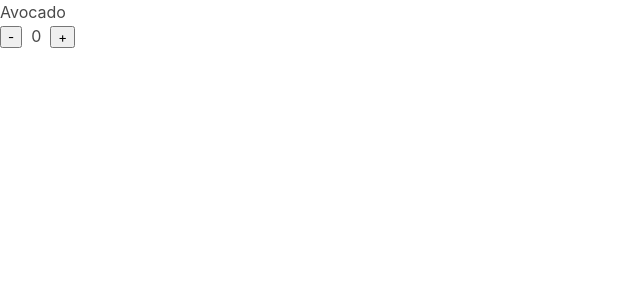
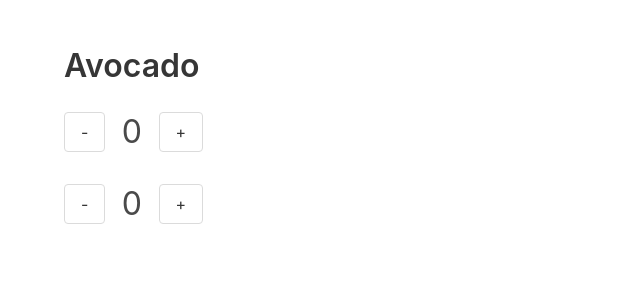
Before and after one commit to isamusuzuki/robotgon-vuejs, a Vue app: page / in a window 1280 px wide. Shown: the top 300 px of the page, without its empty margins (0-640 px from the left). Built offline with nearby package versions, Linux system fonts and the light colour scheme.

Commit message:
feat: 同じhooksを使うコンポーネントを2つ取り付ける

```diff
--- a/src/App.vue
+++ b/src/App.vue
@@ -1,21 +1,18 @@
 <template>
-    <h1>Avocado</h1>
-    <div>
-        <button @click="decrement">-</button>&nbsp;
-        <span v-text="count" />&nbsp;
-        <button @click="increment">+</button>
-    </div>
+    <section class="section">
+        <div class="container">
+            <h1 class="title block">Avocado</h1>
+            <counter></counter>
+            <counter></counter>
+        </div>
+    </section>
 </template>
 
 <script lang="ts">
 import { defineComponent } from 'vue'
-import { useCount } from './hooks/useCount'
+import Counter from './components/Counter.vue'
 export default defineComponent({
     name: 'App',
-    setup() {
-        return {
-            ...useCount()
-        }
-    }
+    components: { Counter },
 })
 </script>
--- /dev/null
+++ b/src/components/Counter.vue
@@ -0,0 +1,22 @@
+<template>
+    <nav class="level">
+        <div class="level-left">
+                <button class="level-item button is-outlined" @click="decrement">-</button>&nbsp;
+                <span class="level-item is-size-3" v-text="count" />&nbsp;
+                <button class="level-item button is-outlined" @click="increment">+</button>
+        </div>
+    </nav>
+</template>
+
+<script lang="ts">
+import { defineComponent } from 'vue'
+import { useCount } from '../hooks/useCount'
+export default defineComponent({
+    name: 'Counter',
+    setup() {
+        return {
+            ...useCount(),
+        }
+    },
+})
+</script>
```
